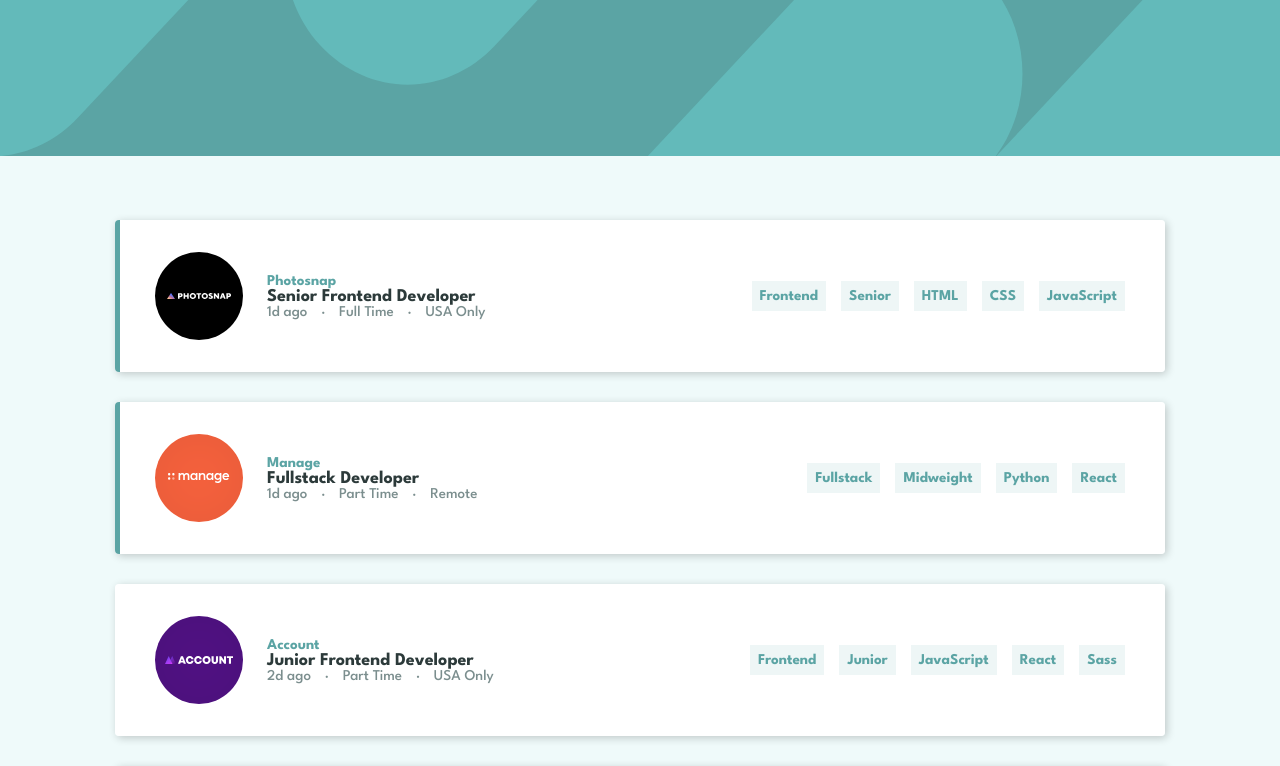
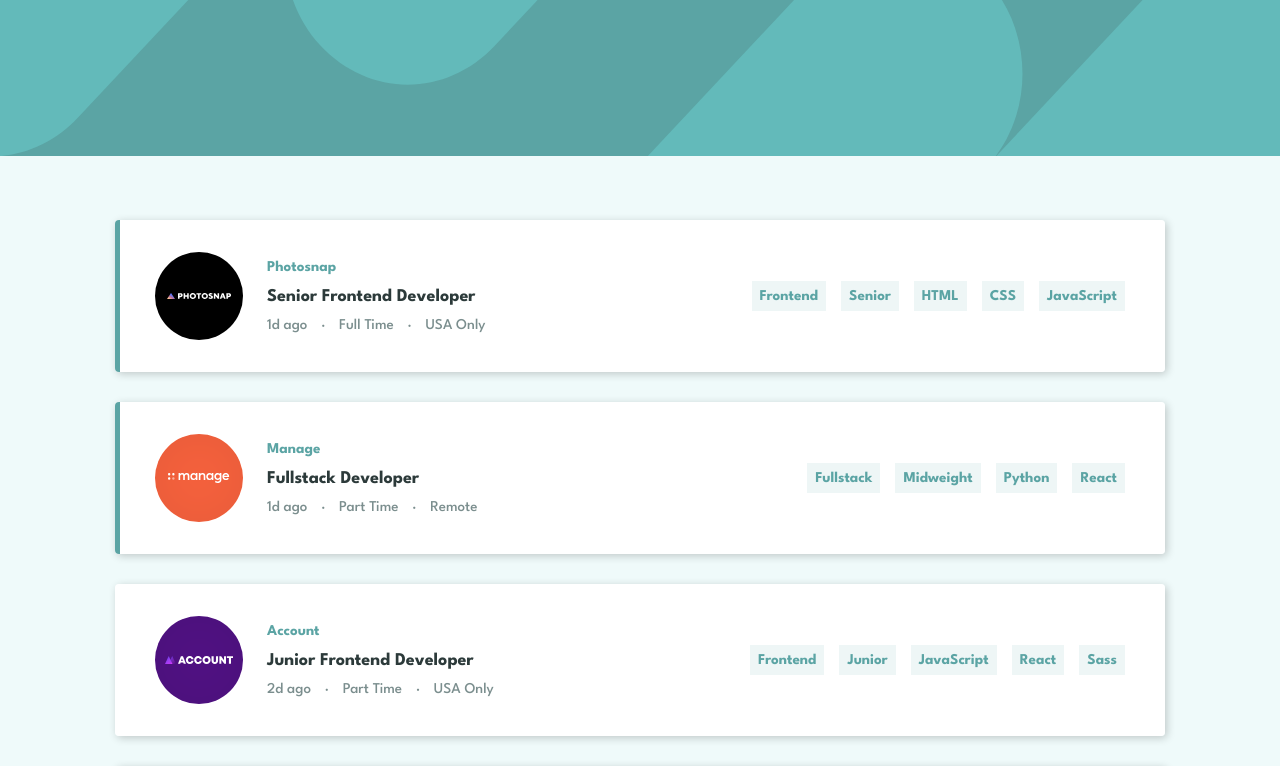
Before and after one commit to michael-truscott/frontendmentor_joblistings, a React (Create React App) app: page / in a window 1280 px wide. Shown: the top 766 px of the page. Built offline with nearby package versions, Linux system fonts and the light colour scheme.

Commit message:
JobSummary - Fix text line spacing

```diff
--- a/src/index.css
+++ b/src/index.css
@@ -69,7 +69,7 @@ span.interpunct {
 
 .JobSummary__container {
   margin-left: 24px;
-  padding: 4px 0;
+  padding: 8px 0;
   display: flex;
   flex-direction: column;
   align-items: flex-start;
@@ -80,7 +80,6 @@ span.interpunct {
   display: flex;
   flex-direction: row;
   justify-content: flex-start;
-  align-items: center;
 }
 
 .JobSummary__company {
```
